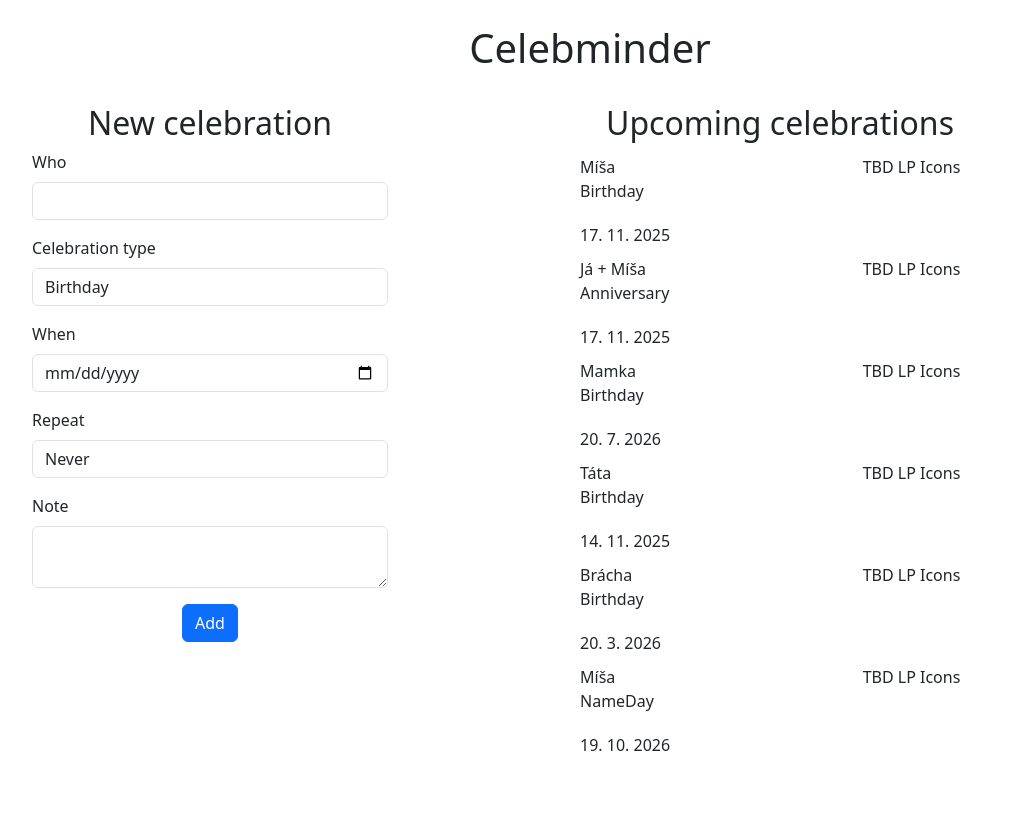
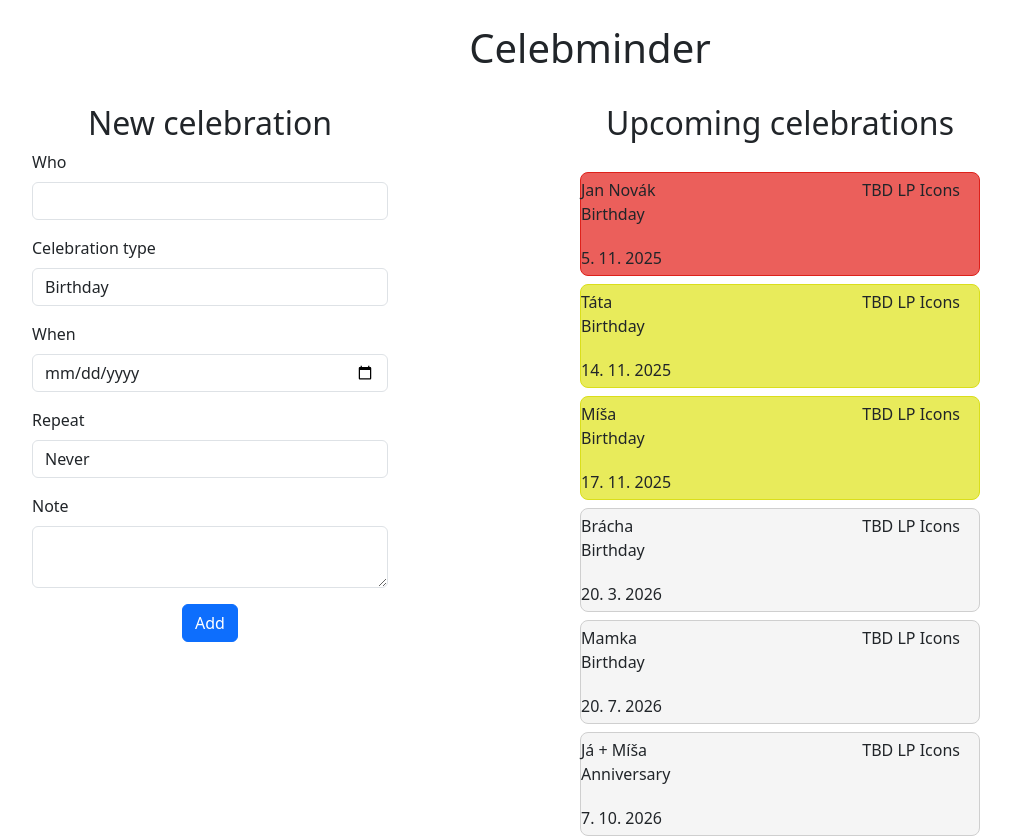
Before and after one commit to Lukas-Baker/celeb-minder, a React (Vite) app in the folder celeb-minder-react/celeb-minder-react/: page / in a window 1280 px wide. Shown: the top 838 px of the page, without its empty margins (50-1061 px from the left). Before the commit the page ends 800 px from the top, so only its background shows below. Built offline with nearby package versions, Linux system fonts and the light colour scheme.

Commit message:
progress styling of celebrations

```diff
--- a/celeb-minder-react/celeb-minder-react/src/components/Celebration.module.less
+++ b/celeb-minder-react/celeb-minder-react/src/components/Celebration.module.less
@@ -1,7 +1,24 @@
+@background-danger-color: #EB5F5B;
+@background-warning-color: #E8EB5B;
+@background-normal-color: #F5F5F5;
+
 .celebration {
     max-width: 400px;
-    margin: 0px auto;
+    margin: 8px auto;
     padding: 5px 0px;
+    background-color: @background-normal-color;
+    border: 1px solid darken(@background-normal-color, 15%);
+    border-radius: 8px;
+}
+
+.celebrationDanger {
+    background-color: @background-danger-color;
+    border-color: darken(@background-danger-color, 15%);
+}
+
+.celebrationWarning {
+    background-color: @background-warning-color;
+    border-color: darken(@background-warning-color, 15%);
 }
 
 .celebrationFooter {
--- a/celeb-minder-react/celeb-minder-react/src/components/Celebration.tsx
+++ b/celeb-minder-react/celeb-minder-react/src/components/Celebration.tsx
@@ -1,14 +1,24 @@
 import type { ICelebration } from "../types/ICelebration";
 import styles from "./Celebration.module.less";
 import { getCelebrationName } from "../types/CelebrationTypeEnum";
+import { isWithinFourWeeks, isWithingAWeek } from "../helpers/dateHelpers";
 
 interface Props {
     celebration: ICelebration,
 }
 
 function Celebration({celebration}: Props) {
+    function getUrgencyClass(date: Date): string {
+        if (isWithingAWeek(date)) {
+            return styles.celebrationDanger;
+        } else if (isWithinFourWeeks(date)) {
+            return styles.celebrationWarning;
+        }
+        return ""
+    }
+
     return (
-        <div className={styles.celebration}>
+        <div className={`${styles.celebration} ${getUrgencyClass(celebration.When)}`}>
             <div className="row">
                 <div className="col-8">
                     <div>{celebration.Who}</div>
--- a/celeb-minder-react/celeb-minder-react/src/components/CelebrationList.module.less
+++ b/celeb-minder-react/celeb-minder-react/src/components/CelebrationList.module.less
@@ -1,3 +1,3 @@
 .celebrationList {
-    margin-top: 40px;
+    margin-top: 30px;
 }
--- a/celeb-minder-react/celeb-minder-react/src/components/CelebrationList.tsx
+++ b/celeb-minder-react/celeb-minder-react/src/components/CelebrationList.tsx
@@ -8,6 +8,21 @@ function CelebrationList() {
     // Mock of celebrations
     const celebrations: ICelebration[] = [
         {
+            Id: 0,
+            Who: "Jan Novák",
+            CelebrationType: CelebrationType.Birthday,
+            When: new Date(2025, 10, 5),
+            Repeat: Repeat.Yearly,
+            Note: "Never forget this one!"
+        },
+        {
+            Id: 4,
+            Who: "Táta",
+            CelebrationType: CelebrationType.Birthday,
+            When: new Date(2025, 10, 14),
+            Repeat: Repeat.Yearly,
+        },
+        {
             Id: 1,
             Who: "Míša",
             CelebrationType: CelebrationType.Birthday,
@@ -16,12 +31,11 @@ function CelebrationList() {
             Note: "Never forget this one!"
         },
         {
-            Id: 2,
-            Who: "Já + Míša",
-            CelebrationType: CelebrationType.Anniversary,
-            When: new Date(2025, 10, 17),
+            Id: 5,
+            Who: "Brácha",
+            CelebrationType: CelebrationType.Birthday,
+            When: new Date(2026, 2, 20),
             Repeat: Repeat.Yearly,
-            Note: "Never forget this one!"
         },
         {
             Id: 3,
@@ -31,17 +45,10 @@ function CelebrationList() {
             Repeat: Repeat.Yearly,
         },
         {
-            Id: 4,
-            Who: "Táta",
-            CelebrationType: CelebrationType.Birthday,
-            When: new Date(2025, 10, 14),
-            Repeat: Repeat.Yearly,
-        },
-        {
-            Id: 5,
-            Who: "Brácha",
-            CelebrationType: CelebrationType.Birthday,
-            When: new Date(2026, 2, 20),
+            Id: 2,
+            Who: "Já + Míša",
+            CelebrationType: CelebrationType.Anniversary,
+            When: new Date(2026, 9, 7),
             Repeat: Repeat.Yearly,
         },
         {
@@ -56,7 +63,7 @@ function CelebrationList() {
     return (
         <>
             <h2 className="text-center">Upcoming celebrations</h2>
-            <div className={styles.CelebrationList}>
+            <div className={styles.celebrationList}>
                 { celebrations.map((c) => (
                     <Celebration celebration={c} key={c.Id} />
                 ))}
--- /dev/null
+++ b/celeb-minder-react/celeb-minder-react/src/helpers/dateHelpers.ts
@@ -0,0 +1,19 @@
+function isWithinMs(dateToCheck: Date, ms: number): boolean {
+    const now = Date.now();
+
+    // Get the difference between the date to check and now
+    const diff = dateToCheck.getTime() - now;
+
+    // Return true if it’s in the future but not further than given time
+    return diff >= 0 && diff <= ms;
+}
+
+export const isWithingAWeek = (dateToCheck: Date): boolean => {
+    const oneWeekMs = 7 * 24 * 60 * 60 * 1000;
+    return isWithinMs(dateToCheck, oneWeekMs);
+}
+
+export const isWithinFourWeeks = (dateToCheck: Date): boolean => {
+    const fourWeekMs = 4 * 7 * 24 * 60 * 60 * 1000;
+    return isWithinMs(dateToCheck, fourWeekMs);
+}
```
